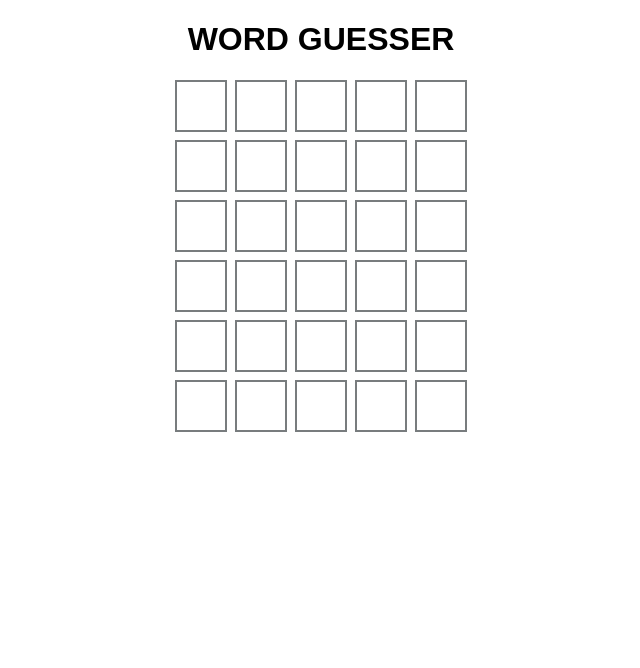
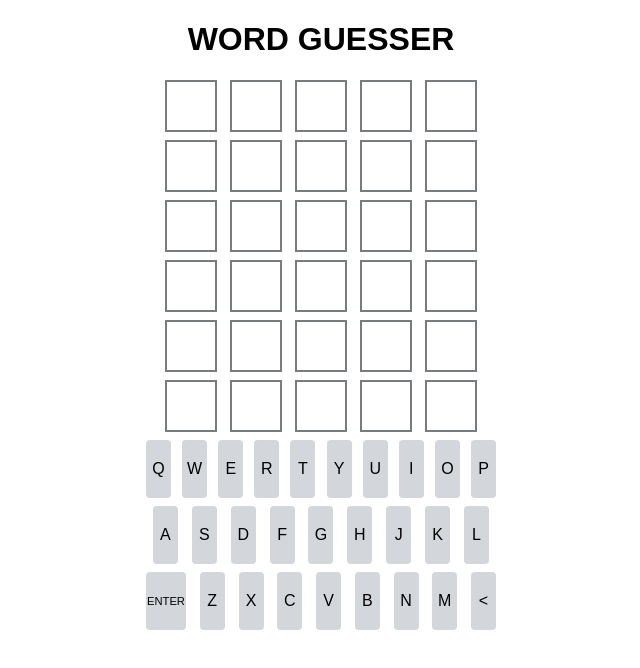
Before and after one commit to gabriel-macario/friends-with-grudges, a React (Vite) app: page / in a window 1280 px wide. Shown: the top 668 px of the page, without its empty margins (319-959 px from the left). Built offline with nearby package versions, Linux system fonts and the light colour scheme.

Commit message:
Implement skeleton of Keyboard

```diff
--- a/src/App.tsx
+++ b/src/App.tsx
@@ -1,6 +1,7 @@
 import GameBoard from "./components/GameBoard";
 import { AnswerContext, AnswerMapContext } from "./contexts/GameState";
 import words from "./data/words.json";
+import Keyboard from "./components/Keyboard";
 
 const App: React.FC = () => {
   const answerIndex = Math.floor(Math.random() * words.length);
@@ -18,6 +19,8 @@ const App: React.FC = () => {
             fontFamily: "sans-serif"
           }}>WORD GUESSER</h1>
           <GameBoard />
+
+          <Keyboard />
         </div>
       </AnswerMapContext.Provider>
     </AnswerContext.Provider >
--- a/src/components/GameBoard.tsx
+++ b/src/components/GameBoard.tsx
@@ -22,7 +22,7 @@ const GameBoardStyles: CSSProperties = {
     justifyContent: "center",
     margin: "auto",
     overflow: "hidden",
-    width: "300px",
+    width: "320px",
 }
 
 const GameBoard: React.FC = () => {
--- /dev/null
+++ b/src/components/Keyboard.tsx
@@ -0,0 +1,32 @@
+import React, { CSSProperties } from "react";
+import KeyboardRow from "./KeyboardRow";
+
+interface KeyboardProps {
+    keyStatuses?: Map<string, number>;
+};
+
+const Keyboard: React.FC<KeyboardProps> = ({ keyStatuses }: KeyboardProps) => {
+    const rows = [
+        "qwertyuiop".toUpperCase().split(""),
+        "asdfghjkl".toUpperCase().split(""),
+        ["enter".toUpperCase(), ..."zxcvbnm".toUpperCase().split(""), "<"]
+    ]
+
+    const KeyboardStyles: CSSProperties = {
+        display: "flex",
+        flexDirection: "column",
+        margin: "0 auto 8px",
+        width: "350px"
+    }
+
+    const keyboardRows = rows.map((row, i) => <KeyboardRow rowString={row} key={i} rowIndex={i} />)
+
+
+    return <div
+        style={KeyboardStyles}
+    >
+        {keyboardRows}
+    </div>
+}
+
+export default Keyboard;
--- a/src/components/KeyboardButton.tsx
+++ b/src/components/KeyboardButton.tsx
@@ -1,23 +1,34 @@
 import React, { CSSProperties } from "react";
 
 export interface KeyboardButtonProps {
-    key: string;
+    buttonString: string;
     keyStatus?: string;
 };
 
-const KeyboardButton: React.FC<KeyboardButtonProps> = ({ key, keyStatus }: KeyboardButtonProps) => {
+const KeyboardButton: React.FC<KeyboardButtonProps> = ({ buttonString: buttonString, keyStatus }: KeyboardButtonProps) => {
+    let fontSize = "1em";
+    let width = "25px";
+
+    if (buttonString === "enter".toUpperCase()) {
+        fontSize = "0.7em";
+        width = "40px";
+    }
+
     const KeyboardButtonStyles: CSSProperties = {
         backgroundColor: "#d3d6dA",
+        border: "none",
         borderRadius: "4px",
         color: "black",
+        fontSize,
         height: "58px",
-        width: "30.5px"
+        padding: "0",
+        width,
     }
 
     return <button
         style={KeyboardButtonStyles}
     >
-        {key}
+        {buttonString.toUpperCase()}
     </button>
 }
 
--- /dev/null
+++ b/src/components/KeyboardRow.tsx
@@ -0,0 +1,36 @@
+import React, { CSSProperties } from "react";
+import KeyboardButton, { KeyboardButtonProps } from "./KeyboardButton";
+
+interface KeyboardRowProps {
+    rowString: Array<string>;
+    rowIndex: number;
+    keyStatuses?: Map<string, number>;
+};
+
+const KeyboardRowStyles: React.FC<KeyboardRowProps> = ({ rowString, rowIndex, keyStatuses }: KeyboardRowProps) => {
+    let justifyContent = "space-between";
+
+    if (rowIndex === 1) {
+        justifyContent = "space-around"
+    }
+
+    const KeyboardRowStyles: CSSProperties = {
+        display: "flex",
+        justifyContent,
+        flexWrap: "nowrap",
+        flexShrink: 3,
+        margin: "0 auto 8px",
+        width: "100%"
+    }
+
+    const keyboardButtons = rowString.map((button, i) => <KeyboardButton buttonString={button} key={i} />)
+
+
+    return <div
+        style={KeyboardRowStyles}
+    >
+        {keyboardButtons}
+    </div>
+}
+
+export default KeyboardRowStyles;
```
